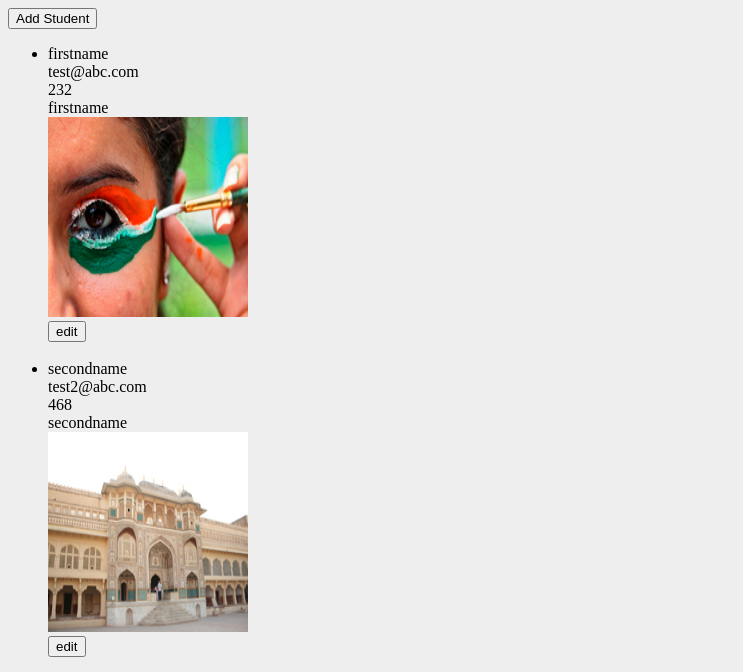
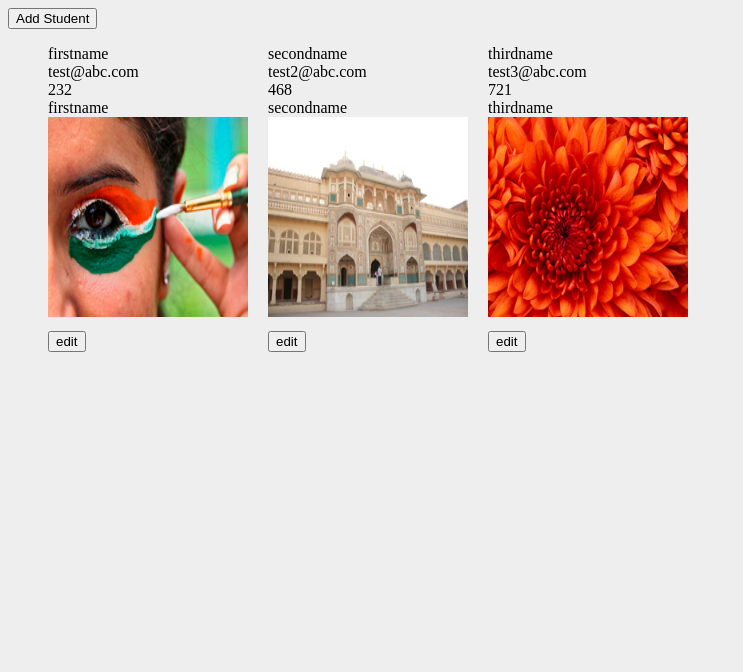
Before and after one commit to naveenbali777/angularTest, a website: page index.html in a window 1280 px wide. Shown: the top 672 px of the page, without its empty margins (0-743 px from the left). Drawn offline with Linux system fonts and the light colour scheme.

Commit message:
styling looks of the app

```diff
--- a/index.html
+++ b/index.html
@@ -29,28 +29,28 @@
 				<div ng-class="'popup'" ng-show="showPop">
 				<h3>Edit Student</h3>
 					<form ng-submit="save()">
-						Name: <input type="text" ng-model="editor.name" ng-value="editor.name"> <br>
-						Email: <input type="email" ng-model="editor.email" ng-value="editor.email"> <br>
-						Address: <input type="text" ng-model="editor.address" ng-value="editor.address"> <br>
-						UserName: <input type="text" ng-model="editor.username" ng-value="editor.username"> <br>
+						Name: <input type="text" ng-model="editor.name" ng-value="editor.name"> <br> <br>
+						Email: <input type="email" ng-model="editor.email" ng-value="editor.email"> <br> <br>
+						Address: <input type="text" ng-model="editor.address" ng-value="editor.address"> <br> <br>
+						UserName: <input type="text" ng-model="editor.username" ng-value="editor.username"> <br> <br>
 						Image: <select ng-model="editor.avatar" id="">
 							<option ng-repeat="pic in pics" ng-selected="pic == editor.avatar" ng-value="pic" ng-bind="pic"></option>
-						</select> <br>
-						<input type="submit" id="submit" value="Submit" />
+						</select> <br> <br>
+						<input type="submit" id="submit" value="Submit" style="margin-left: 150px;"/>
 						<button ng-click="cancelPop()" ng-bind="'Cancel'"></button>
 					</form>
 				</div>
 				<div ng-class="'popup2'" ng-show="showPop2">
 				<h3>Add Student</h3>
 						<form ng-submit="save2()">
-							Name: <input type="text" ng-model="addition.name"> <br>
-							Email: <input type="email" ng-model="addition.email"> <br>
-							Address: <input type="text" ng-model="addition.address"> <br>
-							UserName: <input type="text" ng-model="addition.username"> <br>
+							Name: <input type="text" ng-model="addition.name"> <br> <br>
+							Email: <input type="email" ng-model="addition.email"> <br> <br>
+							Address: <input type="text" ng-model="addition.address"> <br> <br>
+							UserName: <input type="text" ng-model="addition.username"> <br> <br>
 							Image: <select ng-model="addition.avatar" id="">
 								<option ng-repeat="pic in pics" ng-value="pic" ng-bind="pic"></option>
-							</select> <br>
-							<input type="submit" id="submit" value="Submit" />
+							</select> <br> <br>
+							<input type="submit" id="submit" value="Submit" style="margin-left:150px;"/>
 							<button ng-click="cancelPop2()" ng-bind="'Cancel'"></button>
 						</form>
 					</div>
--- a/public/sass/style.scss
+++ b/public/sass/style.scss
@@ -3,7 +3,7 @@ body {
 }
 
 .popup {
-	background: rgba(0, 0, 0, 0.56);
+	background: rgba(92, 92, 92, 1);
 	padding: 10px;
 	color: #fff;
 	width: 500px;
@@ -14,7 +14,7 @@ body {
 }
 
  .popup2 {
- 	background: rgba(0, 0, 0, 0.56);
+ 	background: rgba(92, 92, 92, 1);
 	padding: 10px;
 	color: #fff;
 	width: 500px;
@@ -23,3 +23,21 @@ body {
 	left: 50%;
 	margin-left: -250px;
  }
+
+ ul {
+ 	list-style: none;
+ 	li {
+ 		float:left;
+ 		margin-right: 20px;
+ 		margin-bottom: 20px;
+ 		img {
+ 			margin-bottom: 10px;
+ 		}
+ 	}
+ }
+
+ form {
+ 	input[type="submit"] {
+ 		margin-right: 10px;
+ 	}
+ }
```
Also changed, not shown: public/css/style.css, public/css/style.min.css.
